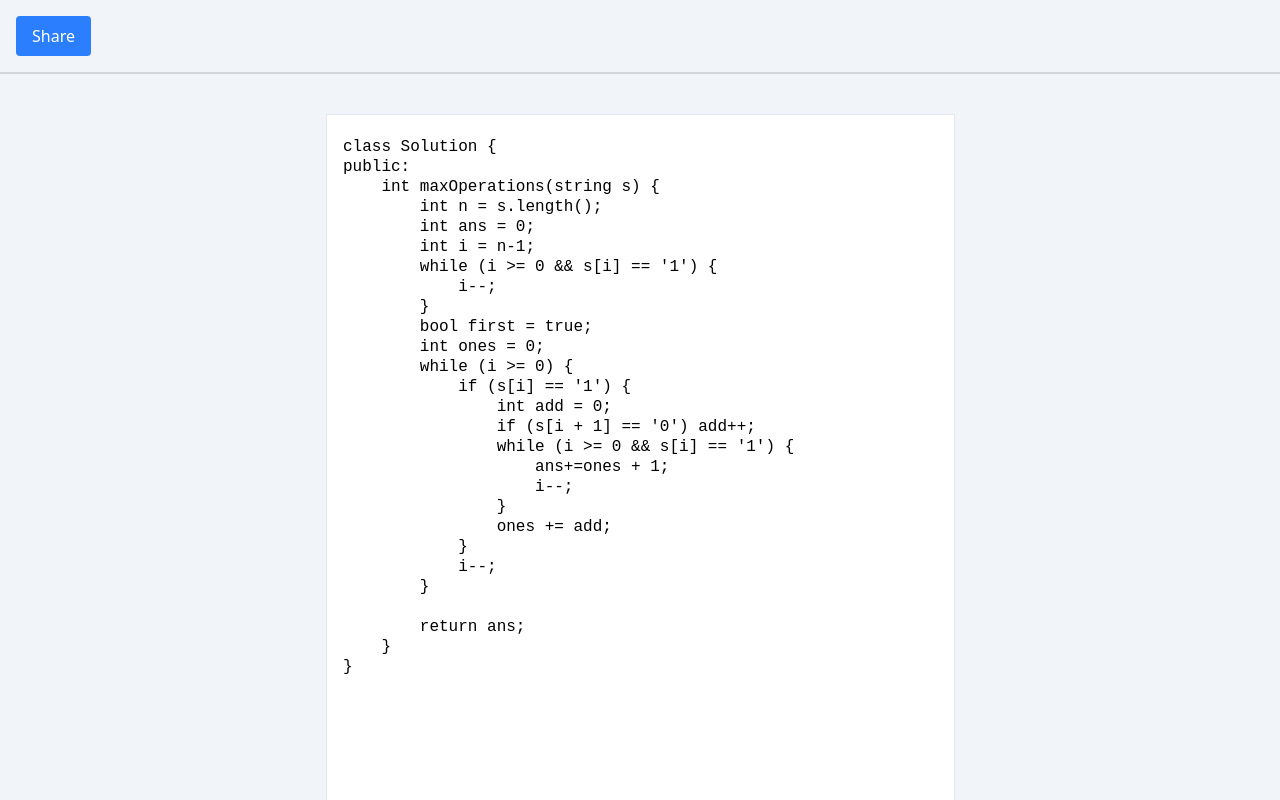
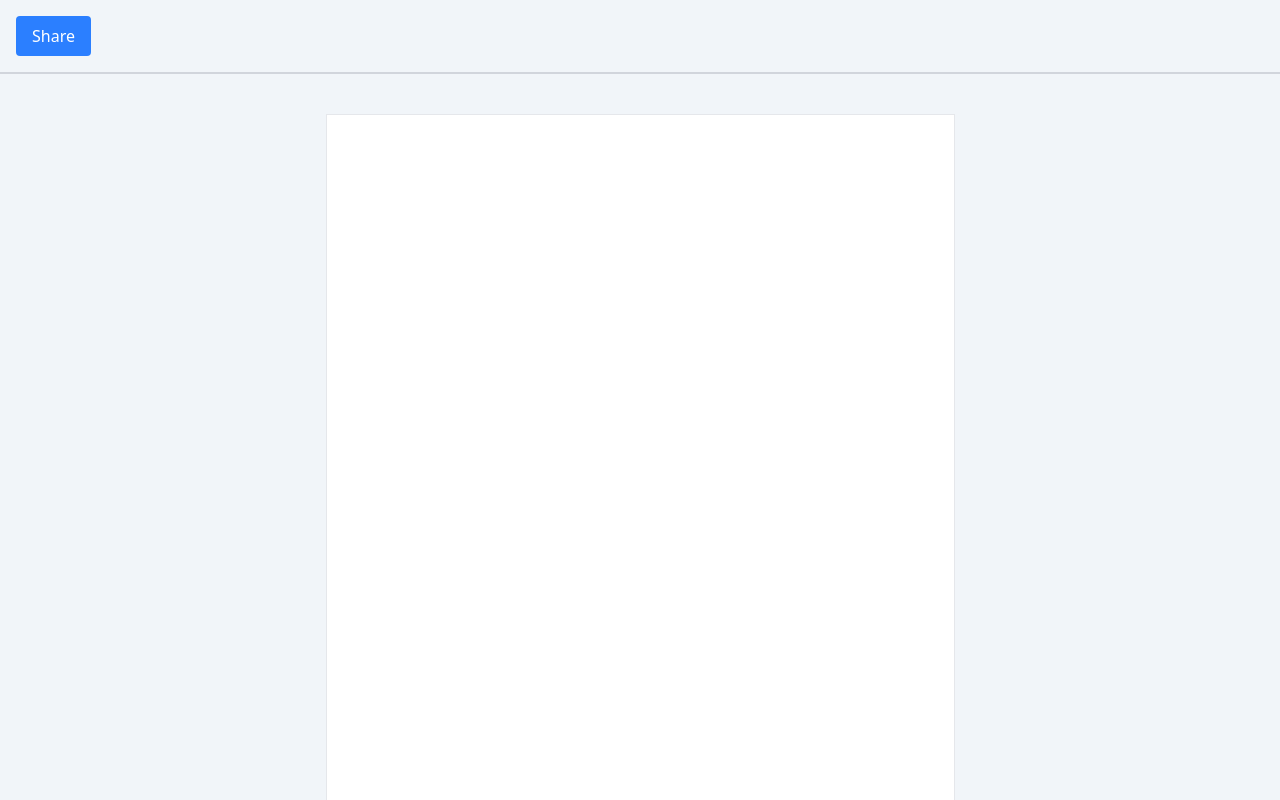
Before and after one commit to Sathishr424/DistributedRealTimeCollaborativeDocumentEditor, a React (Vite) app in the folder client/: page /document in a window 1280 px wide. Built offline with nearby package versions, Linux system fonts and the light colour scheme.

Commit message:
Not finished, some fixes pending

```diff
--- a/client/src/interfaces/DefaultEditorConfig.ts
+++ b/client/src/interfaces/DefaultEditorConfig.ts
@@ -2,4 +2,5 @@ export interface DefaultEditorConfig {
     font: string;
     fontSize: number;
     color: string;
+    lineHeight: number;
 }
--- /dev/null
+++ b/client/src/pages/anyone/Editor/DocumentRenderer.ts
@@ -0,0 +1,67 @@
+import {config, DocumentSizes} from "./interfaces/interfaces";
+import {RawEditor} from "@utils/RawEditor";
+import {Vec2} from "./interfaces/interfaces";
+import {DocumentService} from "./DocumentService";
+
+export class DocumentRenderer {
+    private ctx: CanvasRenderingContext2D;
+    private canvas: HTMLCanvasElement;
+    private sizes: DocumentSizes;
+    private editor: RawEditor;
+
+    constructor(ctx: CanvasRenderingContext2D, canvas: HTMLCanvasElement, editor: RawEditor) {
+        this.ctx = ctx;
+        this.canvas = canvas;
+        this.editor = editor;
+
+        this.ctx.fillStyle = config.color;
+        this.ctx.font = `${config.fontSize}px ${config.font}`;
+
+        const charWidth = this.ctx.measureText("a").width;
+        const {width} = this.canvas.getBoundingClientRect();
+        this.sizes = {
+            width: charWidth,
+            height: config.lineHeight,
+            cols: Math.floor((width - charWidth) / charWidth)
+        }
+    }
+
+    public getCursorPositionOnCanvas(pos: Vec2): Vec2 {
+        return {x: pos.x * this.sizes.width, y: pos.y * this.sizes.height};
+    }
+
+    public clearArea(x = 0, y = 0, width = this.canvas.width, height = this.canvas.height): void {
+        this.ctx.clearRect(x, y, width, height);
+    }
+
+    public clearCursor() {
+
+    }
+
+    public showCursor() {
+
+    }
+
+    private drawText(text: string, pos: Vec2) {
+        // @ts-ignore
+        this.ctx.fillText(text, pos.x, pos.y, this.charWidth);
+    }
+
+    public renderText() {
+        this.clearArea();
+        let row = 0;
+        let col = 0;
+        [this.editor.getLeft().getHead(), this.editor.getRight().getHead()].forEach(node => {
+            while (node) {
+                this.drawText(node.val, this.getCursorPositionOnCanvas({x: col, y: row + 1}));
+                if (node.val === '\n' || col == this.sizes.cols) {
+                    row++;
+                    col = 0;
+                } else {
+                    col++;
+                }
+                node = node.next;
+            }
+        })
+    }
+}
--- /dev/null
+++ b/client/src/pages/anyone/Editor/DocumentService.ts
@@ -0,0 +1,12 @@
+import {RawEditor} from "@utils/RawEditor";
+import {DocumentRenderer} from "./DocumentRenderer";
+
+export class DocumentService {
+    private renderer: DocumentRenderer;
+    private editor: RawEditor
+
+    constructor(renderer: DocumentRenderer, editor: RawEditor) {
+        this.renderer = renderer;
+        this.editor = editor;
+    }
+}
--- a/client/src/pages/anyone/Editor/Editor.ts
+++ b/client/src/pages/anyone/Editor/Editor.ts
@@ -1,113 +1,32 @@
 import {MouseEvent} from "react";
-import {DefaultEditorConfig} from "../../../interfaces/DefaultEditorConfig";
 import {RawEditor} from "@utils/RawEditor";
-
-const config: DefaultEditorConfig = {
-    font: "monospace",
-    fontSize: 16,
-    color: "black"
-}
+import {
+    config,
+    EditorOperationConfig,
+    EditorOperationsHandle,
+    InsetOperation,
+    UpdateOperation,
+    Vec2
+} from "./interfaces/vec2";
+import {DocumentService} from "./DocumentService";
+import {DocumentRenderer} from "./DocumentRenderer";
 
 const sampleText: string = "class Solution {\npublic:\n    int maxOperations(string s) {\n        int n = s.length();\n        int ans = 0;\n        int i = n-1;\n        while (i >= 0 && s[i] == '1') {\n            i--;\n        }\n        bool first = true;\n        int ones = 0;\n        while (i >= 0) {\n            if (s[i] == '1') {\n                int add = 0;\n                if (s[i + 1] == '0') add++;\n                while (i >= 0 && s[i] == '1') {\n                    ans+=ones + 1;\n                    i--;\n                }\n                ones += add;\n            }\n            i--;\n        }\n\n        return ans;\n    }\n}";
 
-export interface Vec2 {
-    x: number,
-    y: number
-}
+class EditorOperations {
+    private ctx: CanvasRenderingContext2D;
+    private canvas: HTMLCanvasElement;
+    private editor: RawEditor;
 
-interface InsetOperation {
-    char: string,
-}
-
-interface UpdateOperation {
-    pos: Vec2
-}
-
-interface EmptyOperation {
-
-}
-
-interface EditorOperationsHandle<T> {
-    handle(options: T): void;
-}
-
-interface EditorOperationConfig {
-    ctx: CanvasRenderingContext2D;
-    canvas: HTMLCanvasElement;
-    editor: RawEditor;
-    cols: number;
-    width: number
-    height: number;
-}
-
-class EditorOperations {
-    private _ctx: CanvasRenderingContext2D;
-    private _canvas: HTMLCanvasElement;
-    private _editor: RawEditor;
-    private _cols: number;
-    private _width: number
-    private _height: number;
-
-    get ctx(): CanvasRenderingContext2D {
-        return this._ctx;
+    constructor(config: EditorOperationConfig) {
+        const {ctx, canvas, editor, sizes} = config;
+        this.ctx = ctx;
+        this.canvas = canvas;
+        this.editor = editor;
     }
 
-    set ctx(value: CanvasRenderingContext2D) {
-        this._ctx = value;
-    }
-
-    get canvas(): HTMLCanvasElement {
-        return this._canvas;
-    }
-
-    set canvas(value: HTMLCanvasElement) {
-        this._canvas = value;
-    }
-
-    get editor(): RawEditor {
-        return this._editor;
-    }
-
-    set editor(value: RawEditor) {
-        this._editor = value;
-    }
-
-    get cols(): number {
-        return this._cols;
-    }
-
-    set cols(value: number) {
-        this._cols = value;
-    }
-
-    get width(): number {
-        return this._width;
-    }
-
-    set width(value: number) {
-        this._width = value;
-    }
-
-    get height(): number {
-        return this._height;
-    }
-
-    set height(value: number) {
-        this._height = value;
-    }
-
-    constructor(config: EditorOperationConfig) {
-        const {ctx, canvas, editor, cols, width, height} = config;
-        this._ctx = ctx;
-        this._canvas = canvas;
-        this._editor = editor;
-        this._cols = cols;
-        this._width = width;
-        this._height = height;
-    }
-
-    public clearArea(x = 0, y = 0, width = this._canvas.width, height = this._canvas.height): void {
-        this._ctx.clearRect(x, y, width, height);
+    public clearArea(x = 0, y = 0, width = this.canvas.width, height = this.canvas.height): void {
+        this.ctx.clearRect(x, y, width, height);
     }
 
     public getCursorPositionOnCanvas(pos?: Vec2): Vec2 {
@@ -142,49 +61,6 @@ class EditorOperations {
     }
 }
 
-class CursorOperation extends EditorOperations {
-    private cursorInterval: any;
-    private cursorToggle: boolean = false;
-
-    constructor(config: EditorOperationConfig) {
-        super(config);
-        this.cursorInterval = setInterval(this.renderCursor.bind(this), 300);
-    }
-
-    private clearCursor() {
-        if (this.ctx) {
-            const pos = this.getCursorPositionOnCanvas();
-            this.clearArea(pos.x - 0.5, pos.y + 5, 2, this.height);
-        }
-    }
-
-    private showCursor() {
-        if (this.ctx) {
-            const pos = this.getCursorPositionOnCanvas();
-            this.ctx.fillRect(pos.x, pos.y + 5, 1, this.height);
-        }
-    }
-
-    private renderCursor() {
-        if (!this.cursorToggle) {
-            this.showCursor();
-        } else {
-            this.clearCursor();
-        }
-        this.cursorToggle = !this.cursorToggle;
-    }
-
-    public onMouseDown(mousePos: Vec2) {
-        this.clearCursor();
-        this.editor.moveCursor(mousePos);
-    }
-
-    public onMouseUp(mousePos: Vec2) {
-    }
-
-    public onMouseMove(mousePos: Vec2) {
-    }
-}
 
 class InsertText extends EditorOperations implements EditorOperationsHandle<InsetOperation> {
     constructor(config: EditorOperationConfig) {
@@ -239,46 +115,18 @@ class BackSpace extends EditorOperations implements EditorOperationsHandle<Updat
 
 class Editor {
     private canvas: HTMLCanvasElement;
+    private ctx: CanvasRenderingContext2D;
     private editor: RawEditor;
-    private ctx: CanvasRenderingContext2D;
-
-    private charWidth: number = 20;
-    private lineHeight: number = 20;
-    private cols: number = 0;
-    private insertText: InsertText;
-    private insertNewLine: InsertNewLine;
-    private cursorOperation: CursorOperation;
-    private deleteText: DeleteText;
-    private backspace: BackSpace;
+    private renderer: DocumentRenderer;
+    private service: DocumentService;
 
     constructor(canvas: HTMLCanvasElement) {
         this.canvas = canvas;
         this.ctx = <CanvasRenderingContext2D>canvas.getContext('2d');
 
-        this.ctx.fillStyle = config.color;
-        this.ctx.font = `${config.fontSize}px ${config.font}`;
-        this.charWidth = this.ctx.measureText("a").width;
-        const {width} = this.canvas.getBoundingClientRect();
-        this.cols = Math.floor((width - this.charWidth) / this.charWidth);
-
-        this.editor = new RawEditor(this.cols);
-
-        let opConfig: EditorOperationConfig = {
-            ctx: this.ctx,
-            canvas: this.canvas,
-            editor: this.editor,
-            cols: this.cols,
-            width: this.charWidth,
-            height: this.lineHeight
-        }
-
-        this.insertText = new InsertText(opConfig);
-        this.insertNewLine = new InsertNewLine(opConfig);
-        this.deleteText = new DeleteText(opConfig);
-        this.backspace = new BackSpace(opConfig);
-        this.cursorOperation = new CursorOperation(opConfig);
-
-        this.insertText.insertSampleText(sampleText);
+        this.editor = new RawEditor();
+        this.renderer = new DocumentRenderer(this.ctx, this.canvas, this.editor);
+        this.service = new DocumentService(this.renderer, this.editor);
     }
 
     public attachEvents() {
--- /dev/null
+++ b/client/src/pages/anyone/Editor/commands/InsertText.ts
@@ -0,0 +1,14 @@
+import {EditorOperation, InsetOperation} from "../interfaces/interfaces";
+import {RawEditor} from "@utils/RawEditor";
+import {DocumentRenderer} from "../DocumentRenderer";
+
+export class InsertText extends EditorOperation {
+    constructor(editor: RawEditor, renderer: DocumentRenderer) {
+        super(editor, renderer);
+    }
+
+    handle(options: InsetOperation): void {
+        this.editor.insert(options.char);
+        this.renderText();
+    }
+}
--- /dev/null
+++ b/client/src/pages/anyone/Editor/interfaces/interfaces.ts
@@ -0,0 +1,72 @@
+import {RawEditor} from "@utils/RawEditor";
+import {DefaultEditorConfig} from "../../../../interfaces/DefaultEditorConfig";
+import {MouseEvent} from "react";
+import {DocumentRenderer} from "../DocumentRenderer";
+
+export const config: DefaultEditorConfig = {
+    font: "monospace",
+    fontSize: 16,
+    color: "black",
+    lineHeight: 20
+}
+
+export interface Vec2 {
+    x: number,
+    y: number
+}
+
+export interface InsetOperation {
+    char: string,
+}
+
+export interface UpdateOperation {
+    pos: Vec2
+}
+
+export interface EmptyOperation {
+
+}
+
+export interface EditorOperationsHandle<T> {
+    handle(options: T): void;
+}
+
+export interface EditorOperationConfig {
+    ctx: CanvasRenderingContext2D;
+    canvas: HTMLCanvasElement;
+    editor: RawEditor;
+    sizes: DocumentSizes
+}
+
+export interface DocumentSizes {
+    cols: number;
+    width: number
+    height: number;
+}
+
+export interface OperationType {
+    type: string,
+    handle(e?: unknown): void;
+}
+
+export interface KeyBoardOperation extends OperationType {
+    handle(e: KeyboardEvent): void;
+}
+
+export interface MouseOperation extends OperationType {
+    handle(e: MouseEvent): void;
+}
+
+export interface TextOperation extends OperationType {
+    handle(): void;
+}
+
+export class EditorOperation {
+    protected editor: RawEditor;
+    protected renderer: DocumentRenderer
+
+    constructor(editor: RawEditor, renderer: DocumentRenderer) {
+        this.editor = editor;
+        this.renderer = renderer;
+    }
+}
--- a/client/src/utils/RawEditor.ts
+++ b/client/src/utils/RawEditor.ts
@@ -1,5 +1,5 @@
-import {Vec2} from "../pages/anyone/Editor/Editor";
 import {Deque} from "@utils/Deque";
+import {Vec2} from "../pages/anyone/Editor/interfaces/vec2";
 
 export class RawEditor {
     private left: Deque<string>;
@@ -7,12 +7,10 @@ export class RawEditor {
     private newLines: number[] = [0];
     private lineIndex: number = 0;
     private columnLength: number = 0;
-    private columnIndex: number = 0;
 
-    constructor(columnLength: number) {
+    constructor() {
         this.left = new Deque<string>();
         this.right = new Deque<string>();
-        this.columnLength = columnLength;
     }
 
     public getLeft(): Deque<string> {
```
Also changed, not shown: client/src/pages/anyone/Editor/commands/CursorOperation.ts (added, +33 -0 lines), 1 other file (tests, documents, lock files or other folders).
